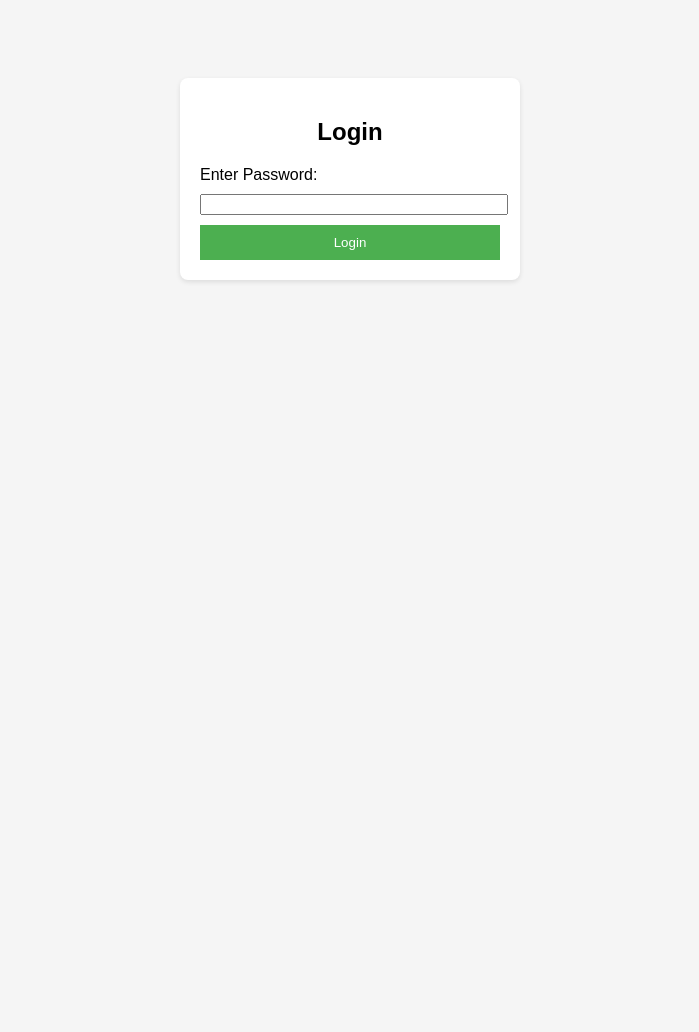
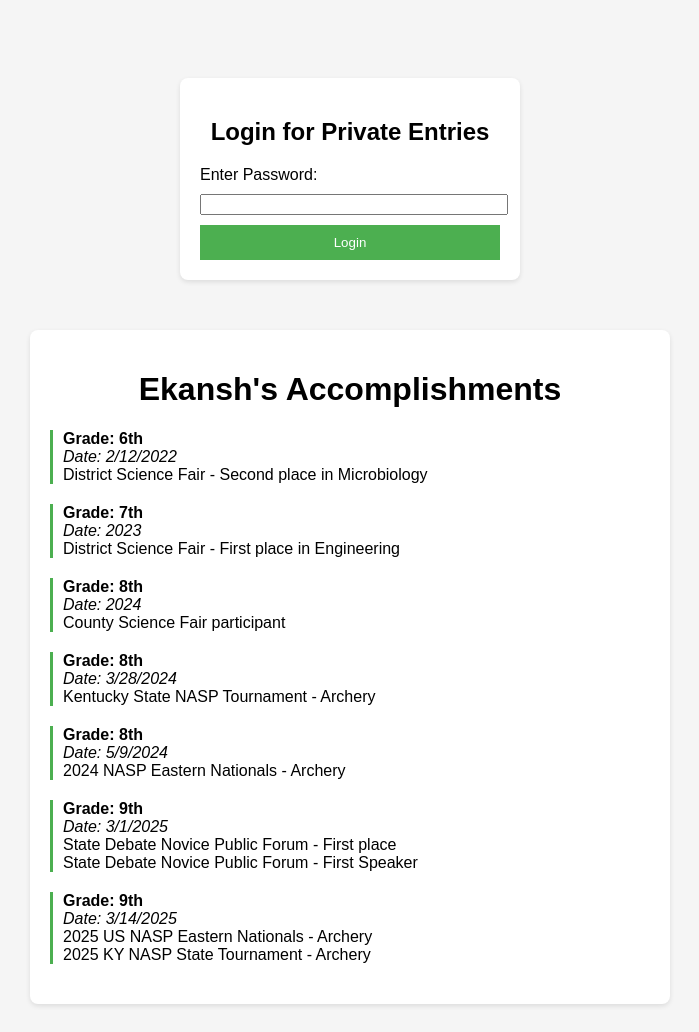
Before and after one commit to Acorn478/Ekansh-s-Accomplishments, a plain HTML site: page index.html in a window 1280 px wide. Shown: the whole page, without its empty margins (290-989 px from the left). Before the commit the page ends 800 px from the top, so only its background shows below. Drawn offline with Linux system fonts and the light colour scheme.

Commit message:
Update index.html

```diff
--- a/index.html
+++ b/index.html
@@ -19,7 +19,6 @@
       box-shadow: 0 2px 5px rgba(0, 0, 0, 0.1);
     }
     .timeline {
-      display: none;
       max-width: 600px;
       margin: 0 auto;
       background: white;
@@ -51,11 +50,14 @@
     button:hover {
       background-color: #45a049;
     }
+    .private {
+      display: none;
+    }
   </style>
 </head>
 <body>
   <div class="login" id="login">
-    <h2>Login</h2>
+    <h2>Login for Private Entries</h2>
     <label for="password">Enter Password:</label>
     <input type="password" id="password" />
     <button onclick="checkPassword()">Login</button>
@@ -65,21 +67,53 @@
     <h1>Ekansh's Accomplishments</h1>
 
     <div class="entry">
-      <strong>Grade: 9th</strong><br>
-      <em>Date: September 2023</em><br>
-      Placeholder for an accomplishment
+      <strong>Grade: 6th</strong><br>
+      <em>Date: 2/12/2022</em><br>
+      District Science Fair - Second place in Microbiology
     </div>
 
     <div class="entry">
-      <strong>Grade: 10th</strong><br>
-      <em>Date: March 2024</em><br>
-      Placeholder for an accomplishment
+      <strong>Grade: 7th</strong><br>
+      <em>Date: 2023</em><br>
+      District Science Fair - First place in Engineering
     </div>
 
     <div class="entry">
-      <strong>Grade: 11th</strong><br>
-      <em>Date: January 2025</em><br>
-      Placeholder for an accomplishment
+      <strong>Grade: 8th</strong><br>
+      <em>Date: 2024</em><br>
+      County Science Fair participant
+    </div>
+
+    <div class="entry">
+      <strong>Grade: 8th</strong><br>
+      <em>Date: 3/28/2024</em><br>
+      Kentucky State NASP Tournament - Archery
+    </div>
+
+    <div class="entry">
+      <strong>Grade: 8th</strong><br>
+      <em>Date: 5/9/2024</em><br>
+      2024 NASP Eastern Nationals - Archery
+    </div>
+
+    <div class="entry">
+      <strong>Grade: 9th</strong><br>
+      <em>Date: 3/1/2025</em><br>
+      State Debate Novice Public Forum - First place<br>
+      State Debate Novice Public Forum - First Speaker
+    </div>
+
+    <div class="entry">
+      <strong>Grade: 9th</strong><br>
+      <em>Date: 3/14/2025</em><br>
+      2025 US NASP Eastern Nationals - Archery<br>
+      2025 KY NASP State Tournament - Archery
+    </div>
+
+    <div class="entry private" id="private-entry">
+      <strong>Grade: 12th</strong><br>
+      <em>Date: Future</em><br>
+      This is a placeholder for private accomplishments.
     </div>
   </div>
 
@@ -87,8 +121,7 @@
     function checkPassword() {
       const input = document.getElementById('password').value;
       if (input === 'Ekansh is the Best') {
-        document.getElementById('login').style.display = 'none';
-        document.getElementById('timeline').style.display = 'block';
+        document.getElementById('private-entry').style.display = 'block';
       } else {
         alert('Wrong password. Try again.');
       }
```
